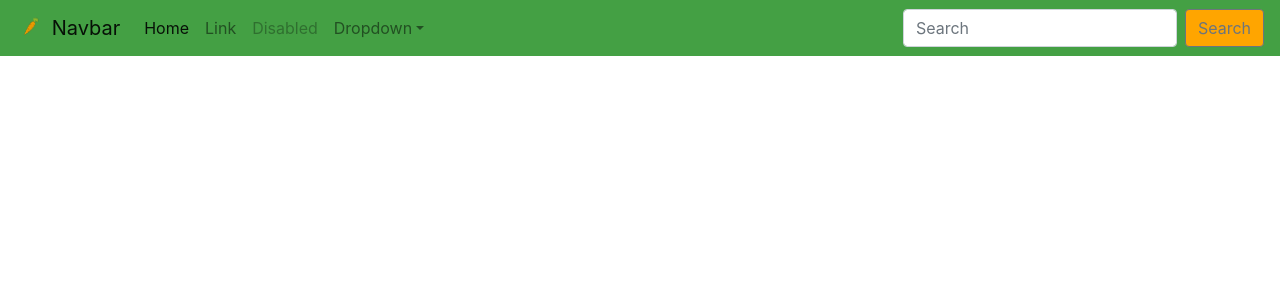
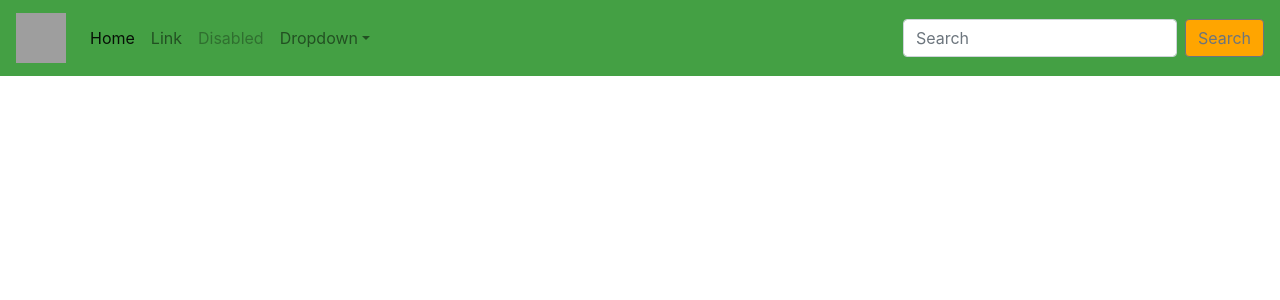
Before and after one commit to Gael-Mousset/FiFruitEtLegume, a Symfony app: template FiFruitEtLegume/templates/base.html.twig in a window 1280 px wide. Shown: the top 300 px of the page. Run offline with Twig, Linux system fonts and the light colour scheme; the template is opened without the code that fills it, so the values that code supplies are empty; some libraries are stand-ins or nearby versions; grey boxes are pictures that could not be loaded.

Commit message:
Mise à jour Logo

```diff
--- a/FiFruitEtLegume/templates/base.html.twig
+++ b/FiFruitEtLegume/templates/base.html.twig
@@ -9,9 +9,9 @@
     </head>
     <body>
     <nav class="navbar navbar-expand-md navbar-light fixed-top " style="background-color: #44a044">
-        <a class="navbar-brand" href="#">
-            <img src="../public/LogoCarrot.png" width="30" height="30" class="d-inline-block align-top" alt="">
-            Navbar</a>
+        <a class="navbar-brand" href="/">
+            <img src="Logo" width="50" height="50" class="d-inline-block align-top" alt="">
+        </a>
         <button class="navbar-toggler" type="button" data-toggle="collapse" data-target="#navbarsExampleDefault" aria-controls="navbarsExampleDefault" aria-expanded="false" aria-label="Toggle navigation">
             <span class="navbar-toggler-icon"></span>
         </button>
```
Also changed, not shown: FiFruitEtLegume/public/LogoCarrot.png (deleted).
